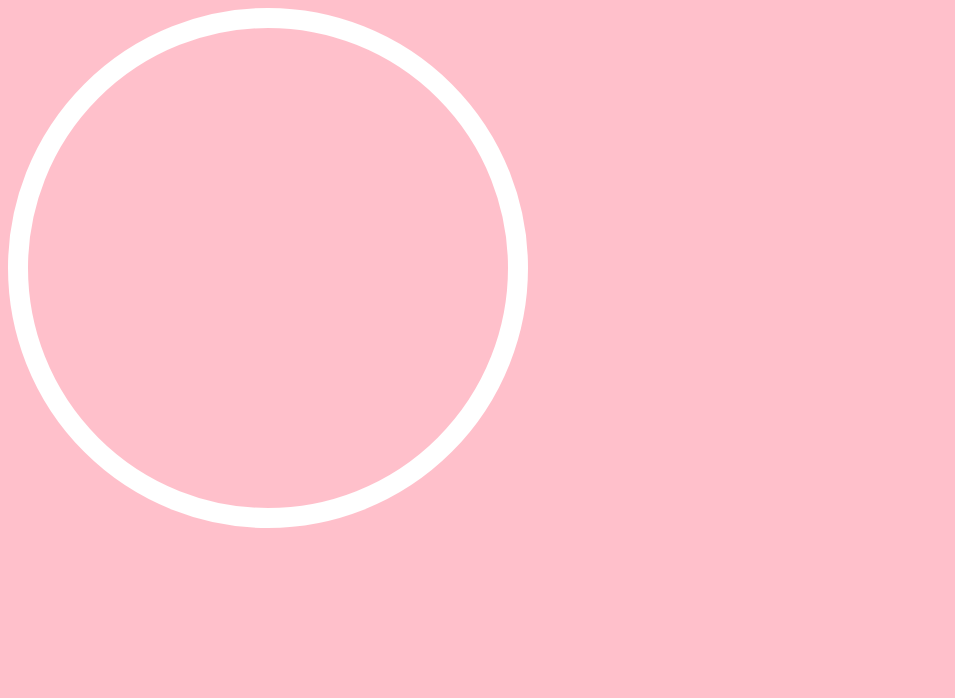
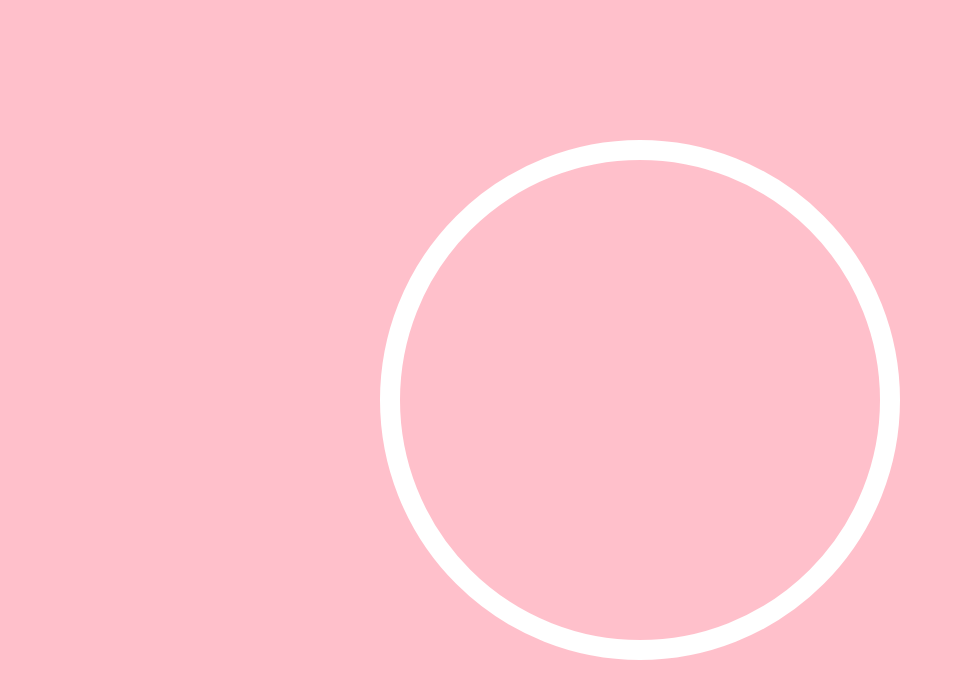
Before and after one commit to nfrazier08/CSS-JS-Clock, a plain HTML site: page index.html in a window 1280 px wide. Shown: the whole page, without its empty margins (0-955 px from the left). Drawn offline with Linux system fonts and the light colour scheme.

```diff
--- a/style.css
+++ b/style.css
@@ -1,5 +1,14 @@
 html {
     background: pink;
+    text-align: center;
+}
+
+body{
+    min-height: 100vh;
+    display: flex;
+    flex: 1;
+    align-items: center;
+    margin: 0;
 }
 
 
@@ -8,4 +17,9 @@ html {
     height: 30rem;
     border-radius: 50%;
     border: 20px solid white;
+    display: inline-block;
+    position: relative;
+    /* auto  horizontally center that element within its container.
+    The element will take up the width you specify, then the remaining space will be split evenly between the two margins. */
+    margin:100px auto;
 }
```
